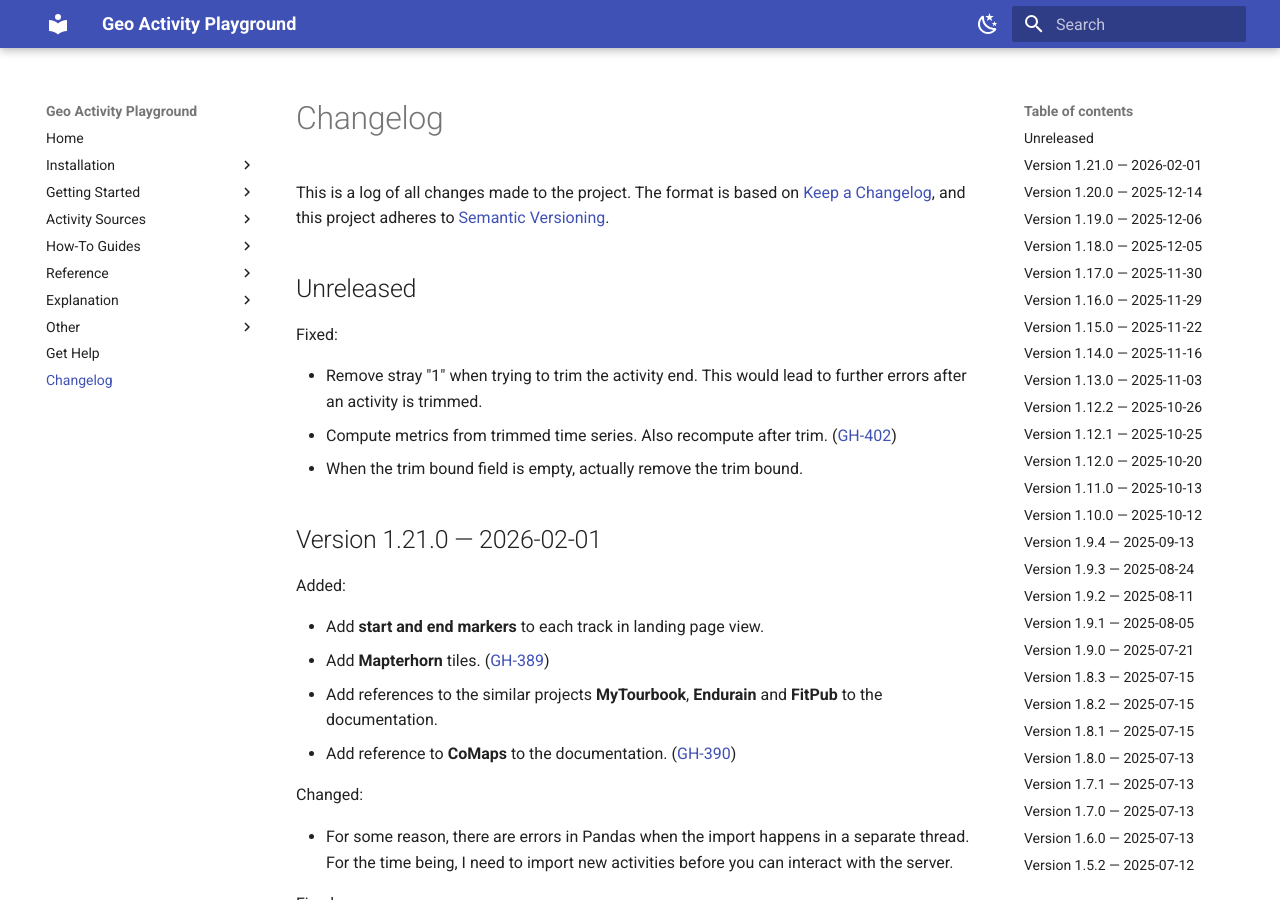
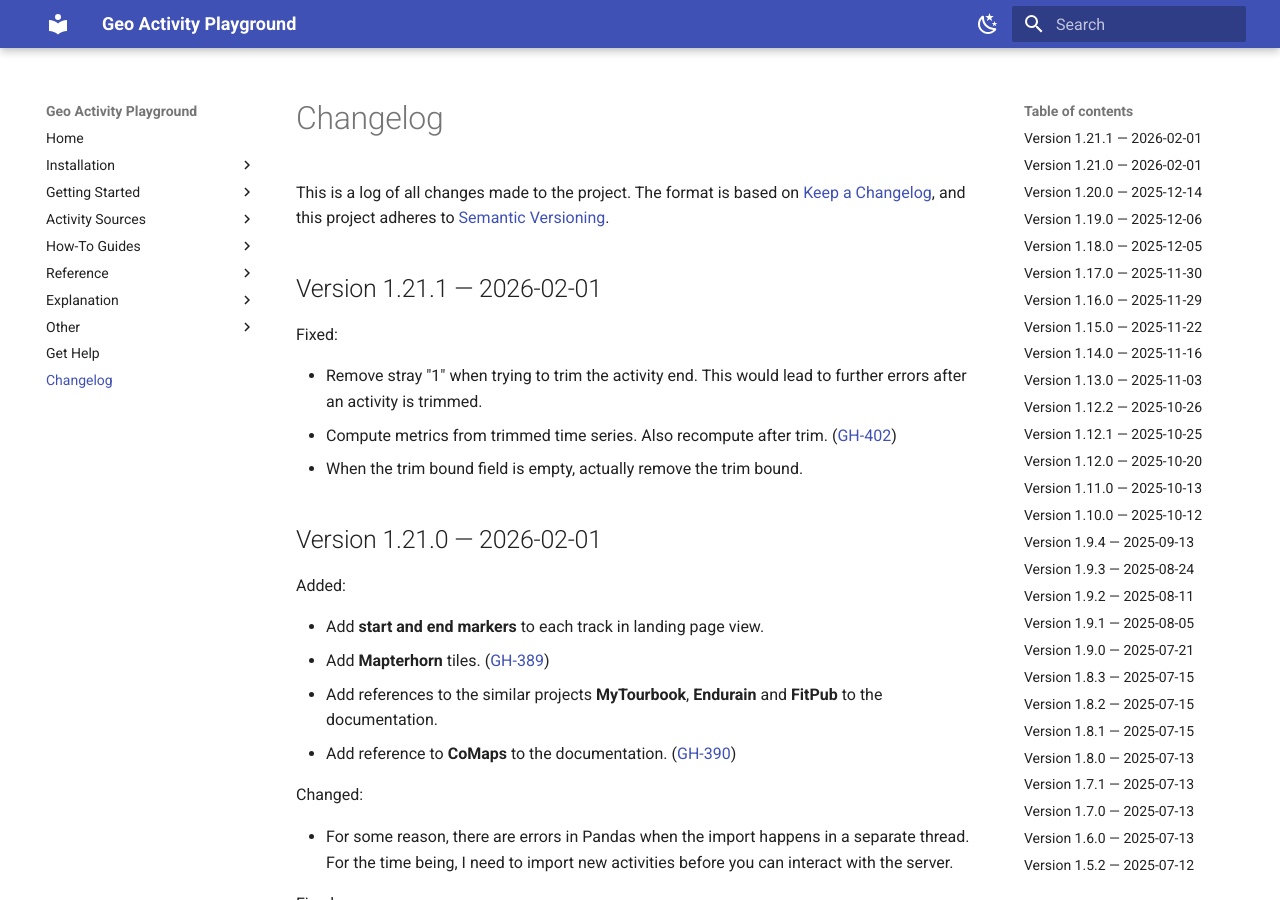
Before and after one commit to martin-ueding/geo-activity-playground, an MkDocs documentation site: the page built from docs/changelog.md, in a window 1280 px wide and 900 px high. Built offline with MkDocs 1.6.1 and Material for MkDocs 9.7.7, drawn with Linux system fonts in a browser that asks for light colours.

Commit message:
chore: bump version to 1.21.1

```diff
--- a/docs/changelog.md
+++ b/docs/changelog.md
@@ -13,7 +13,7 @@
     *Security* in case of vulnerabilities.
 -->
 
-## Unreleased
+## Version 1.21.1 — 2026-02-01
 
 Fixed:
 
--- a/pyproject.toml
+++ b/pyproject.toml
@@ -1,6 +1,6 @@
 [project]
 name = "geo-activity-playground"
-version = "1.21.0"
+version = "1.21.1"
 description = "Analysis of geo data activities like rides, runs or hikes."
 authors = [{ name = "Martin Ueding", email = "mu@martin-ueding.de" }]
 license = { text = "MIT" }
```
Also changed, not shown: 1 other file.
